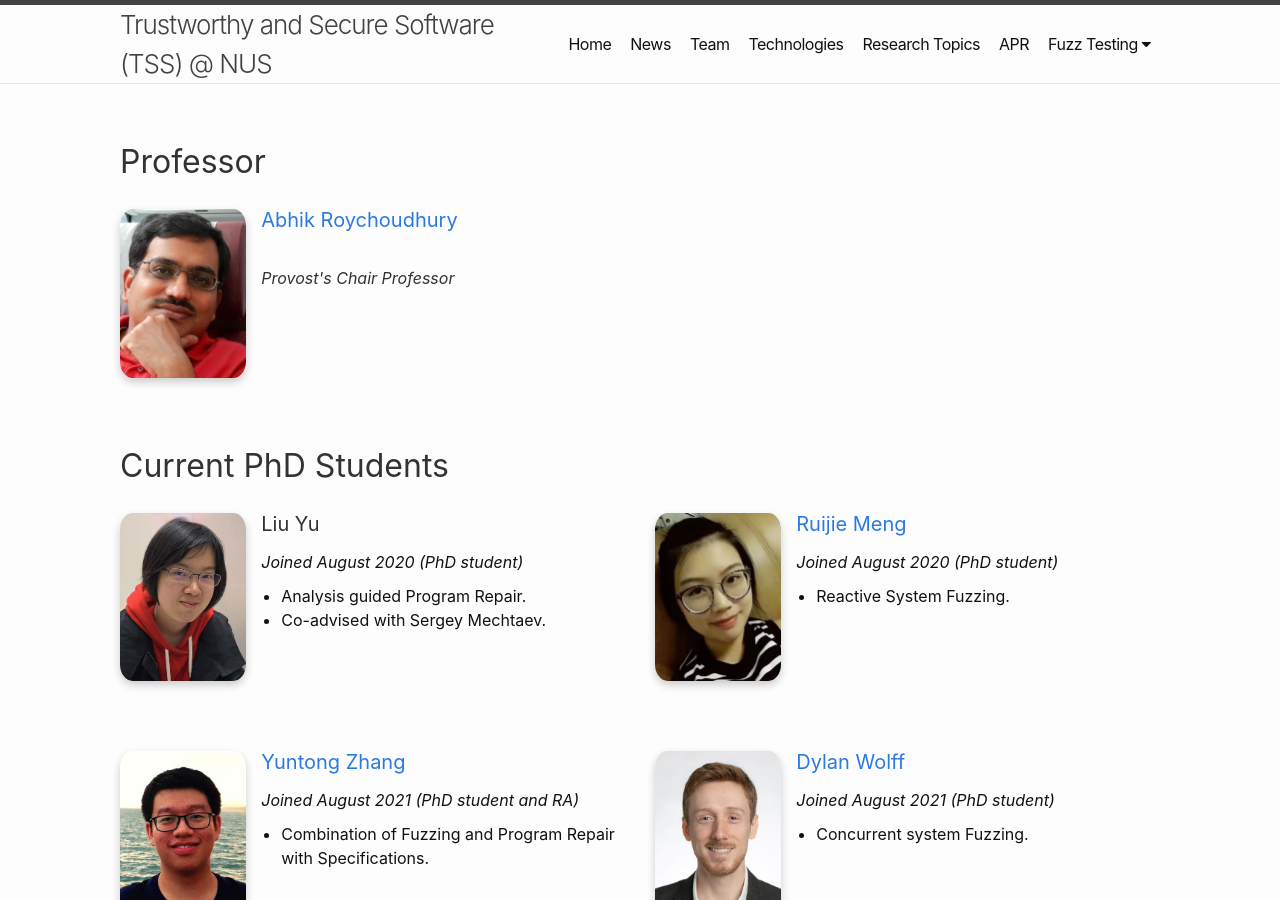
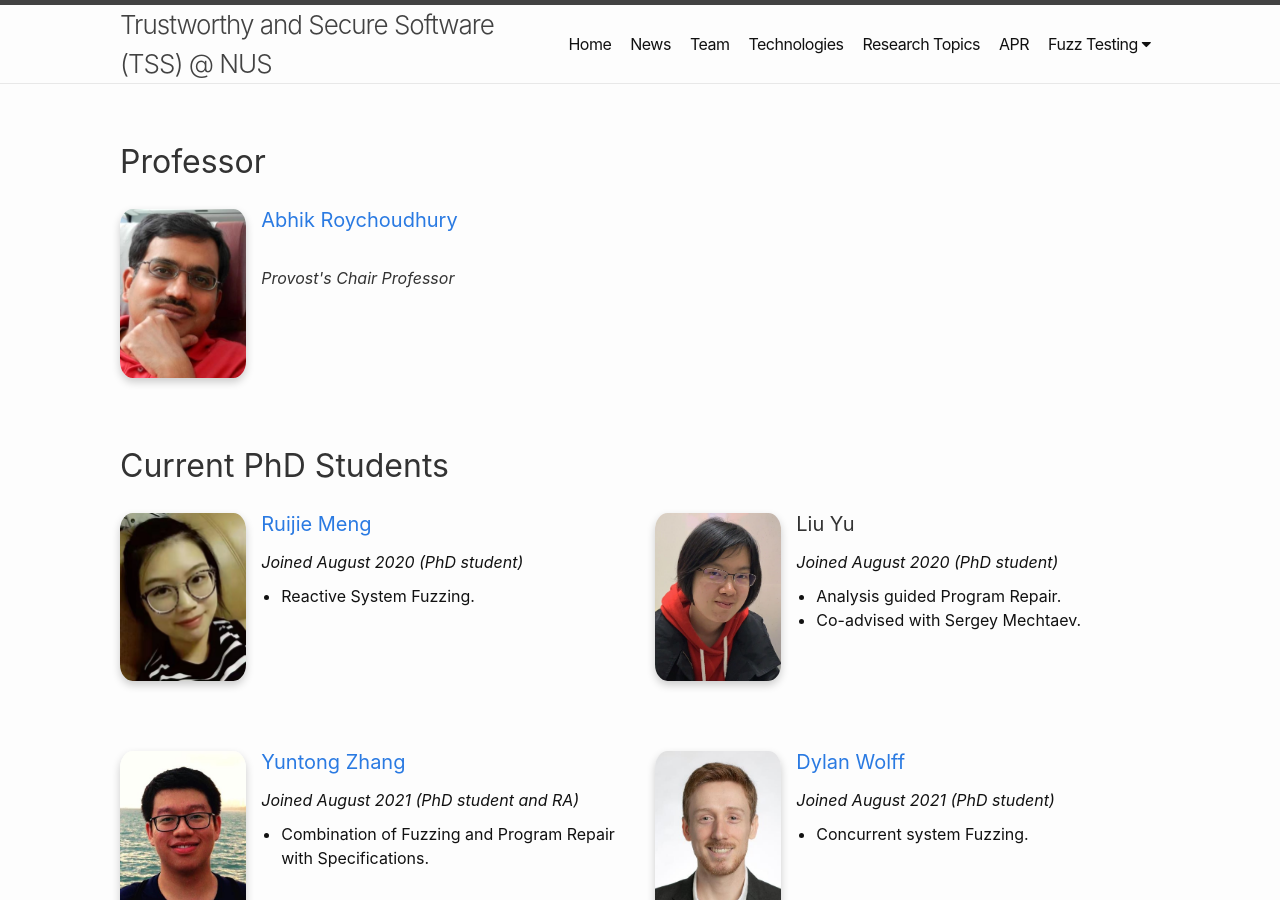
Before and after one commit to nus-tss/nus-tss.github.io, a Jekyll site: the page built from _pages/team.md, in a window 1280 px wide and 900 px high. Built offline with Jekyll 4.4.1, drawn with Linux system fonts in a browser that asks for light colours; nearby versions of some CDN libraries; some of the changed lines change nothing that is shown.

Commit message:
Update student.yml

```diff
--- a/_data/team/student.yml
+++ b/_data/team/student.yml
@@ -1,3 +1,10 @@
+
+- name: Ruijie Meng
+  photo: ruijie.jpg
+  joined: August 2020
+  role: PhD student
+  topic: Reactive System Fuzzing
+  website: https://mengrj.github.io/
 
 - name: Liu Yu
   photo: liuyu.jpg
@@ -5,13 +12,6 @@
   role: PhD student
   topic: Analysis guided Program Repair
   coadvisor: Sergey Mechtaev
-
-- name: Ruijie Meng
-  photo: ruijie.jpg
-  joined: August 2020
-  role: PhD student
-  topic: Reactive System Fuzzing
-  website: https://mengrj.github.io/
 
 - name: Yuntong Zhang
   photo: yuntong.jpg
```
